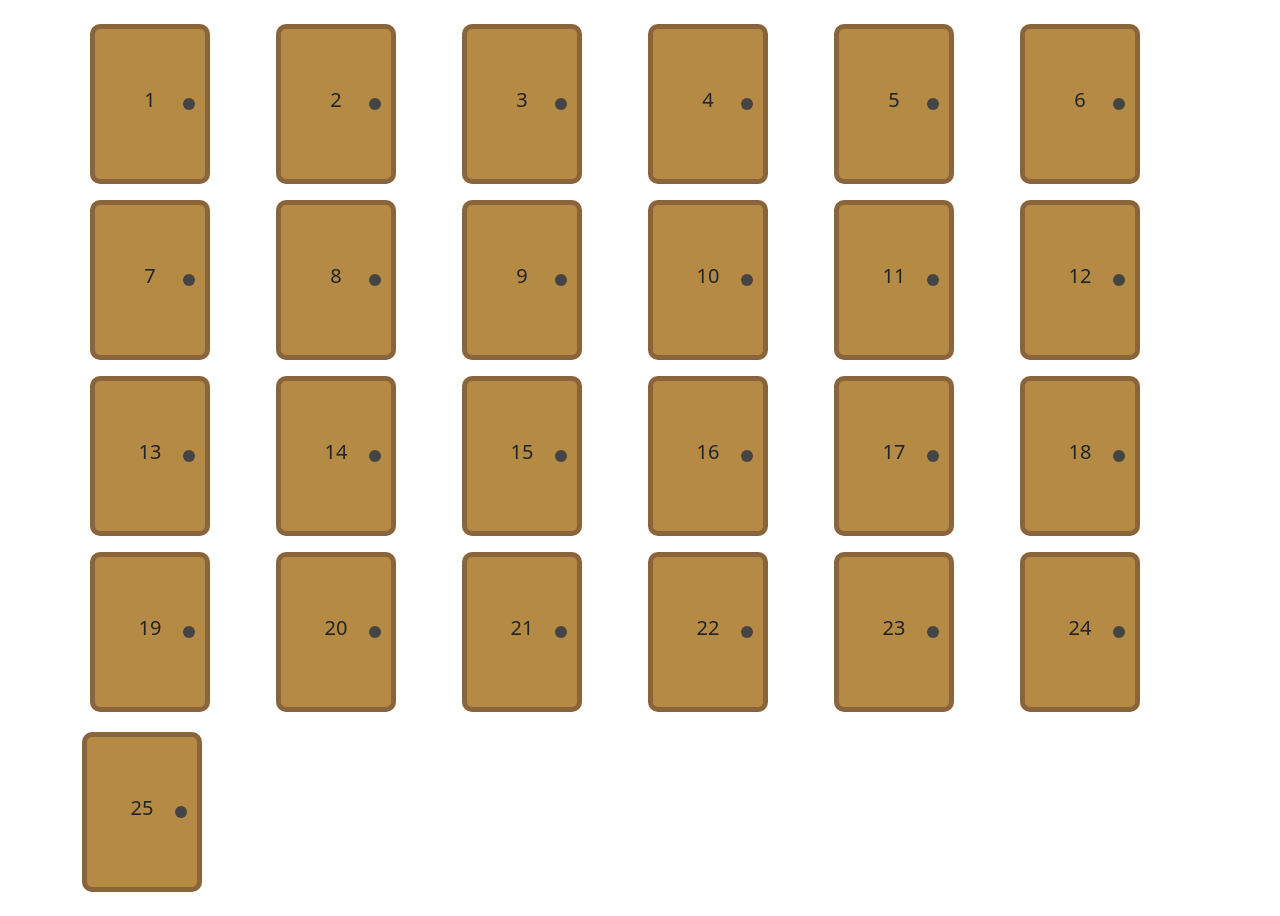
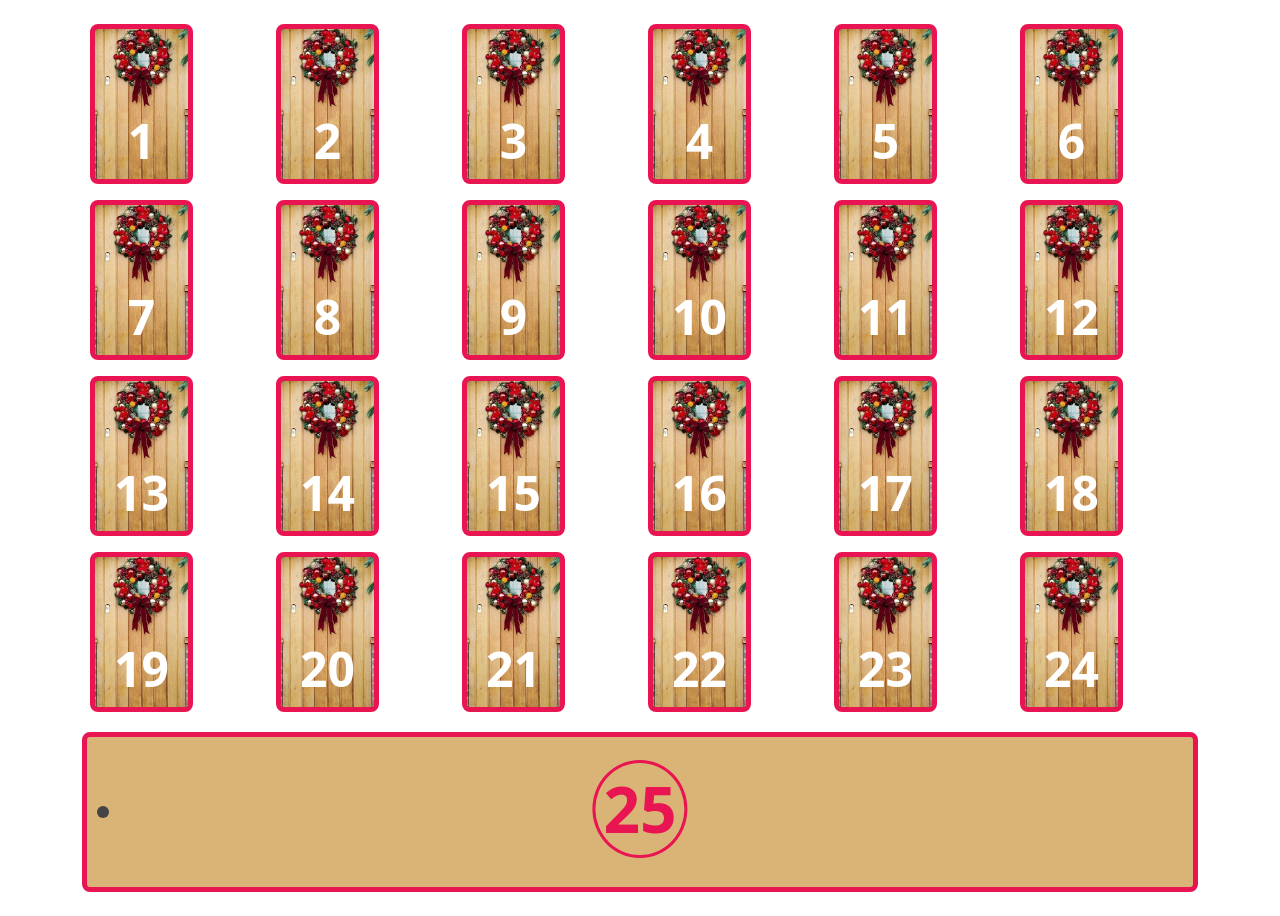
Before and after one commit to AshLaw96/advent-calendar, a React (Create React App) app: page / in a window 1280 px wide. Built offline with nearby package versions, Linux system fonts and the light colour scheme.

Commit message:
Update day with 25th day content & custom styling

```diff
--- a/src/components/Day.js
+++ b/src/components/Day.js
@@ -1,12 +1,28 @@
 import React from "react";
 import { Card } from "react-bootstrap";
+import doorImage from "../assets/images/door.jpg";
 import "../styles/Day.css";
 
 const Day = ({ day, content, isOpened, onClick }) => {
   return (
-    <Card className={`day ${isOpened ? "opened" : ""}`} onClick={onClick}>
+    <Card
+      className={`day ${isOpened ? "opened" : ""} ${
+        day === 25 ? "day-25" : ""
+      }`} // Apply 'day-25' class for Day 25
+      onClick={onClick}
+      style={{
+        backgroundImage:
+          day === 25 ? "none" : isOpened ? "none" : `url(${doorImage})`, // Remove image for Day 25
+      }}
+    >
       <Card.Body className="d-flex justify-content-center align-items-center">
-        <Card.Title className="day-number">{day}</Card.Title>
+        <Card.Title
+          className={`day-number festive-text p-2 ${
+            day === 25 ? "day-25" : ""
+          }`}
+        >
+          {day}
+        </Card.Title>
       </Card.Body>
     </Card>
   );
--- a/src/styles/Day.css
+++ b/src/styles/Day.css
@@ -1,17 +1,19 @@
 .card.day {
-  width: 120px;
+  width: 103px;
   height: 160px;
   background-color: #b58a44 ;
-  border: 5px solid #8a643a;
-  border-radius: 10px;
+  border: 5px solid #e81552;
+  border-radius: 8px;
   display: flex;
   justify-content: center;
   align-items: center;
   cursor: pointer;
   transition: transform 0.3s ease, box-shadow 0.3s ease;
   position: relative;
-  /* Gives the illusion of a wood grain pattern */
-  background-size: 20px 20px;
+  /* Ensure the image covers the door */
+  background-size: cover;
+  background-position: center;
+  background-repeat: no-repeat;
 }
 
 .card.day:hover {
@@ -22,24 +24,57 @@
 }
 
 .card.day.opened {
-  background-color: #d1c6b1;
-  background-image: none;
-  box-shadow: 0 10px 20px rgba(0, 0, 0, 0.2);
+  background-color: #cae7f9 !important;
+  background-image: none !important;
+  box-shadow: 0 10px 20px rgba(0, 0, 0, 0.2) !important;
 }
 
-.card.day-number {
-  font-size: 2rem;
+.card .day-number {
+  font-size: 3rem;
   font-weight: bold;
   color: #fff;
+  position: absolute;
+  top: 50%;
+  left: 50%;
+  transform: translateX(-50%);
   z-index: 1;
 }
 
-.card.day::before {
-  /* Add door handle */
+.card .day-content {
+  text-align: center;
+  font-size: 1rem;
+  color: #142143;
+}
+
+/* Special style for Day 25 */
+.card.day.day-25 {
+  width: 100% !important;
+  background-color: #dab376;
+  background-image: none !important;
+}
+
+.card.day.day-25:hover {
+  box-shadow: inset 0 0 15px rgba(232, 21, 82, 0.8);  /* Red glow on hover */
+}
+
+.day-number.day-25 {
+  font-size: 4rem;
+  color: #e81552;
+  top: 15%;
+  border: #e81552 solid 3px;
+  border-radius: 50%;
+  /* padding: 10px; */
+}
+
+.card.day.day-25:hover .day-number {
+  box-shadow: 0 0 8px rgba(232, 21, 82, 0.8), 0 0 20px rgba(232, 21, 82, 0.8), 0 0 30px rgba(232, 21, 82, 0.8); /* Red glowing border */
+}
+
+.card.day.day-25::before {
   content: " ";
   position: absolute;
   top: 50%;
-  right: 10px;
+  left: 10px;
   width: 12px;
   height: 12px;
   border-radius: 50%;
@@ -47,12 +82,11 @@
   transform: translateY(-50%);
 }
 
-.day::before:hover {
-  background-color: #f1c40f;
+.card.day.day-25.opened::before {
+  display: none;   /* Removes the door handle when opened */
+  box-shadow: none;
 }
 
-.card.day-content {
-  text-align: center;
-  font-size: 1rem;
-  color: #142143;
+.card.day.day-25.opened:hover .day-number {
+  box-shadow: none;
 }
```
